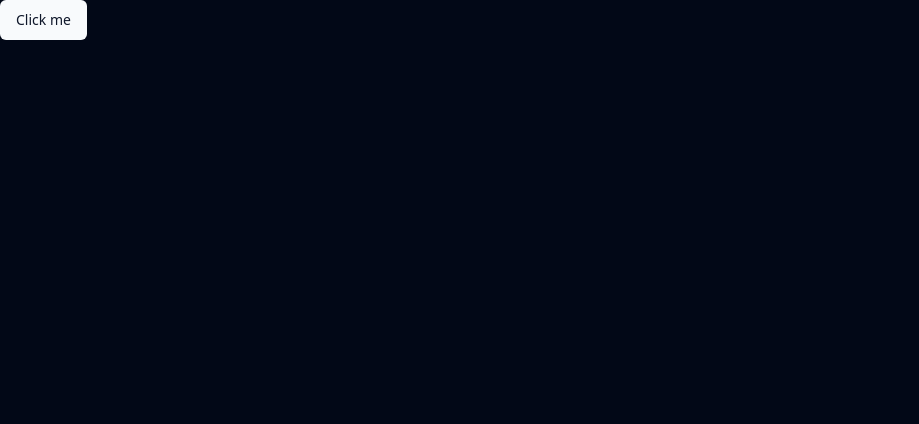
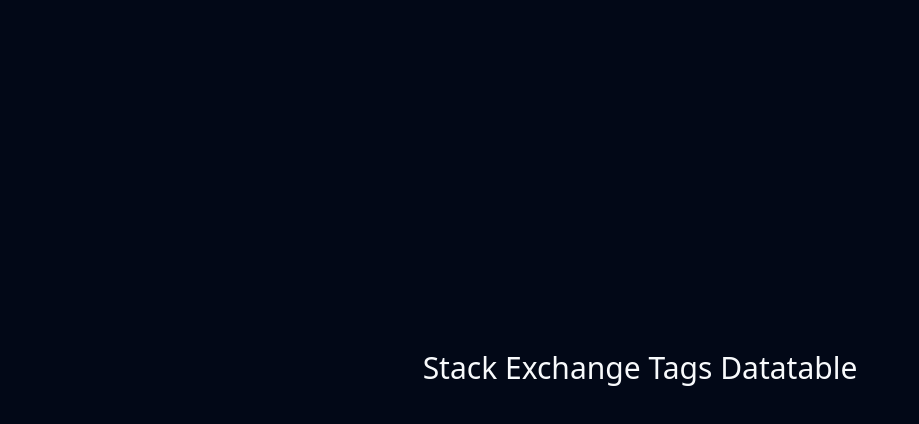
Before and after one commit to TheArcus02/stack-exchange-tags, a React (Vite) app: page / in a window 1280 px wide. Shown: the top 424 px of the page, without its empty margins (0-919 px from the left). Built offline with nearby package versions, Linux system fonts and the light colour scheme; no server answers.

Commit message:
getting data from api

```diff
--- a/package.json
+++ b/package.json
@@ -14,6 +14,7 @@
     "@tanstack/react-query": "^5.28.8",
     "@tanstack/react-query-devtools": "^5.28.8",
     "@tanstack/react-table": "^8.15.0",
+    "axios": "^1.6.8",
     "class-variance-authority": "^0.7.0",
     "clsx": "^2.1.0",
     "lucide-react": "^0.363.0",
--- a/src/App.tsx
+++ b/src/App.tsx
@@ -1,9 +1,15 @@
-import { Button } from './components/ui/button'
+import { useGetTags } from './hooks/useTags'
 
 function App() {
+  const { data } = useGetTags()
+
   return (
-    <div>
-      <Button>Click me</Button>
+    <div className='flex flex-col items-center justify-center min-h-[100vh]'>
+      <h1 className='text-3xl'>
+        Stack Exchange Tags{' '}
+        <span className='text-primary'>Datatable</span>
+      </h1>
+      <div className='mt-16'>{JSON.stringify(data, null, 2)}</div>
     </div>
   )
 }
--- /dev/null
+++ b/src/hooks/useTags.ts
@@ -0,0 +1,15 @@
+import { useQuery } from '@tanstack/react-query'
+import axios from 'axios'
+
+export const useGetTags = () => {
+  return useQuery<StackExchangeResponse>({
+    queryKey: ['tags'],
+    queryFn: async () => {
+      const { data } = await axios.get(
+        'https://api.stackexchange.com/2.3/tags?order=desc&sort=popular&site=stackoverflow',
+      )
+
+      return data
+    },
+  })
+}
```
Also changed, not shown: src/types/index.ts (added, +29 -0 lines), 1 other file (tests, documents, lock files or other folders).
